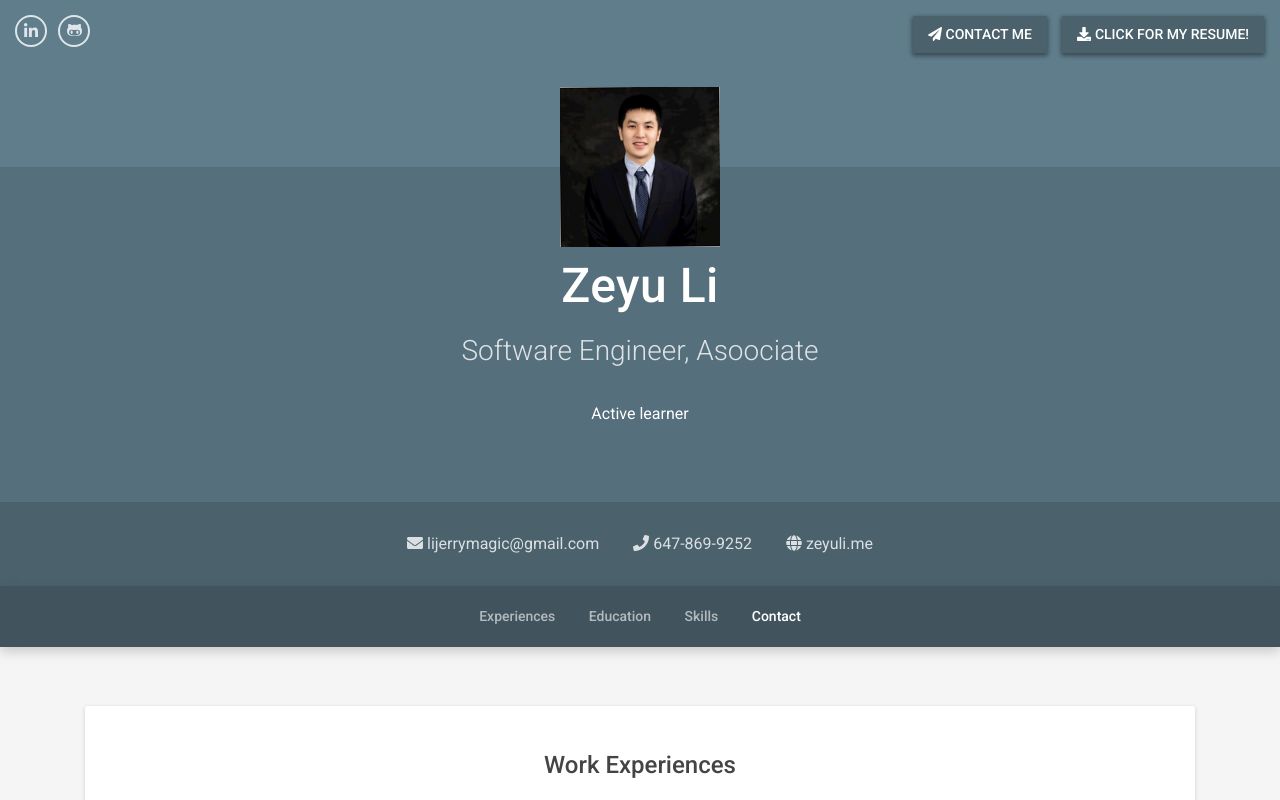
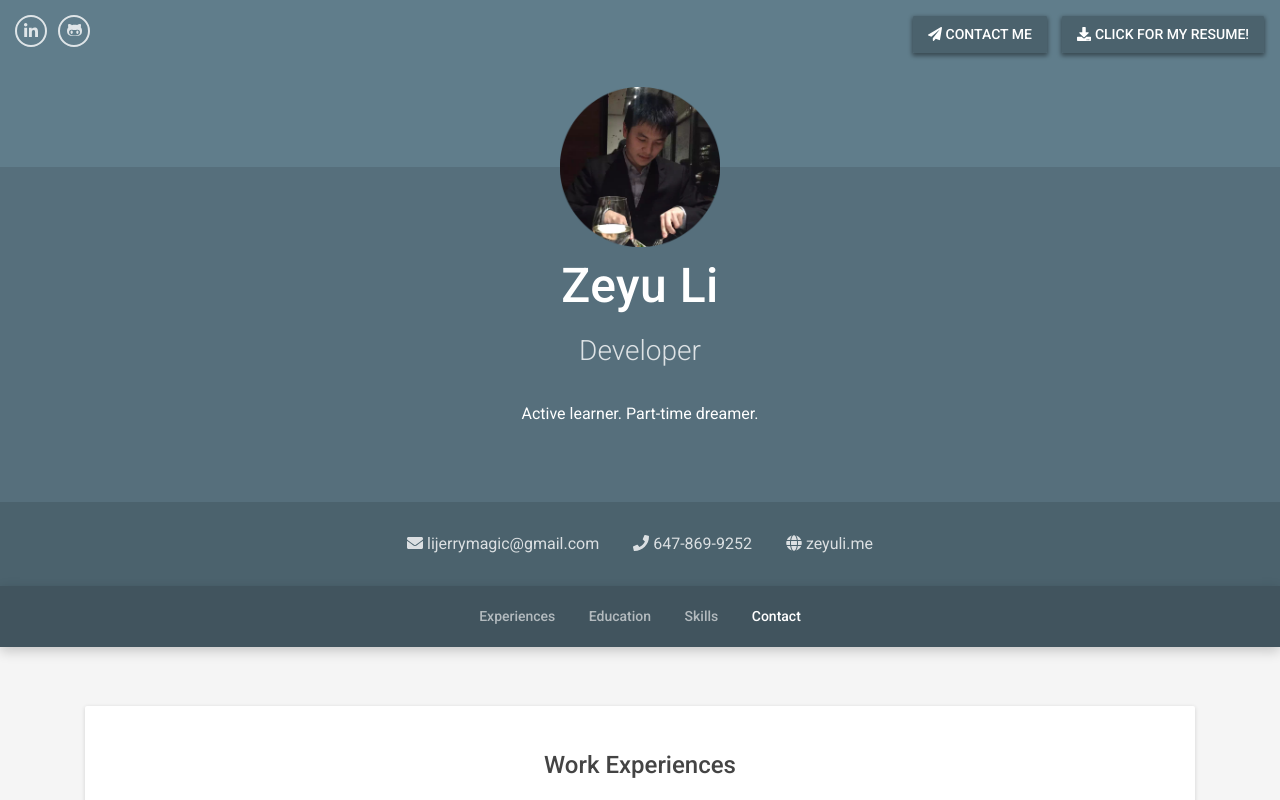
Before and after one commit to lijerrymagic/personalwebsite, a plain HTML site: page frontend/index.html in a window 1280 px wide. Shown: the top 800 px of the page. Drawn offline with Linux system fonts and the light colour scheme.

Commit message:
roll back

```diff
--- a/frontend/index.html
+++ b/frontend/index.html
@@ -33,11 +33,11 @@
 
         <div class="intro">
             <div class="container text-center">
-                <img class="profile-image" src="/image/profile.jpg" alt="">
+                <img class="profile-image" src="/image/profile.png" alt="">
                 <h1 class="name">Zeyu Li</h1>
-                <div class="title">Software Engineer, Asoociate</div>
+                <div class="title">Developer</div>
                 <div class="profile">
-                    <p>Active learner</p>
+                    <p>Active learner. Part-time dreamer.</p>
                 </div><!--//profile-->
             </div><!--//container-->
         </div><!--//intro-->
```
Also changed, not shown: frontend/image/profile.png (added).
